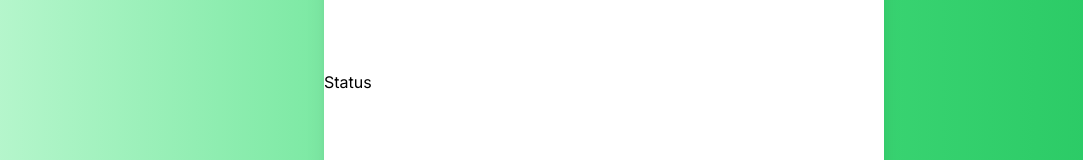
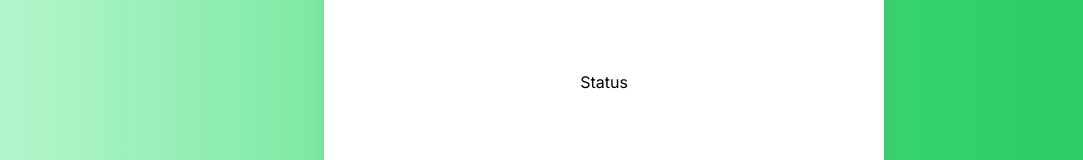
Before and after one commit to Kaduh15/whatsapp-app, a Next.js app: page /status in a window 1280 px wide. Shown: the part 358-518 px from the top of the page, without its empty margins (36-1119 px from the left). Built offline with nearby package versions, Linux system fonts and the light colour scheme.

Commit message:
✨ feat(page.tsx): add flexbox classes to center content in Calls and Status pages for better alignment

```diff
--- a/src/app/calls/page.tsx
+++ b/src/app/calls/page.tsx
@@ -1,3 +1,3 @@
 export default function Calls() {
-  return <div>Calls</div>
+  return <div className="flex flex-1 items-center justify-center">Calls</div>
 }
--- a/src/app/status/page.tsx
+++ b/src/app/status/page.tsx
@@ -1,7 +1,7 @@
 import React from 'react'
 
 const status: React.FC = () => {
-  return <div>Status</div>
+  return <div className="flex flex-1 items-center justify-center">Status</div>
 }
 
 export default status
```
